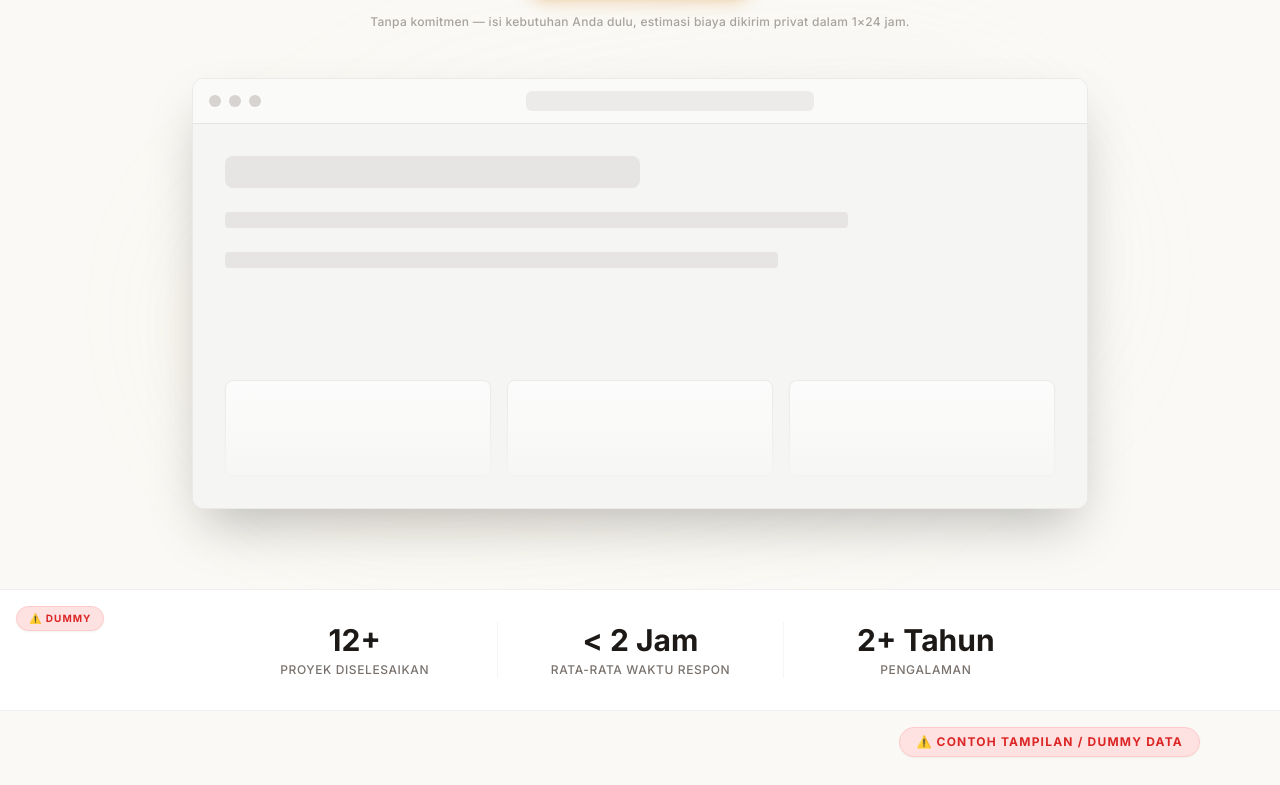
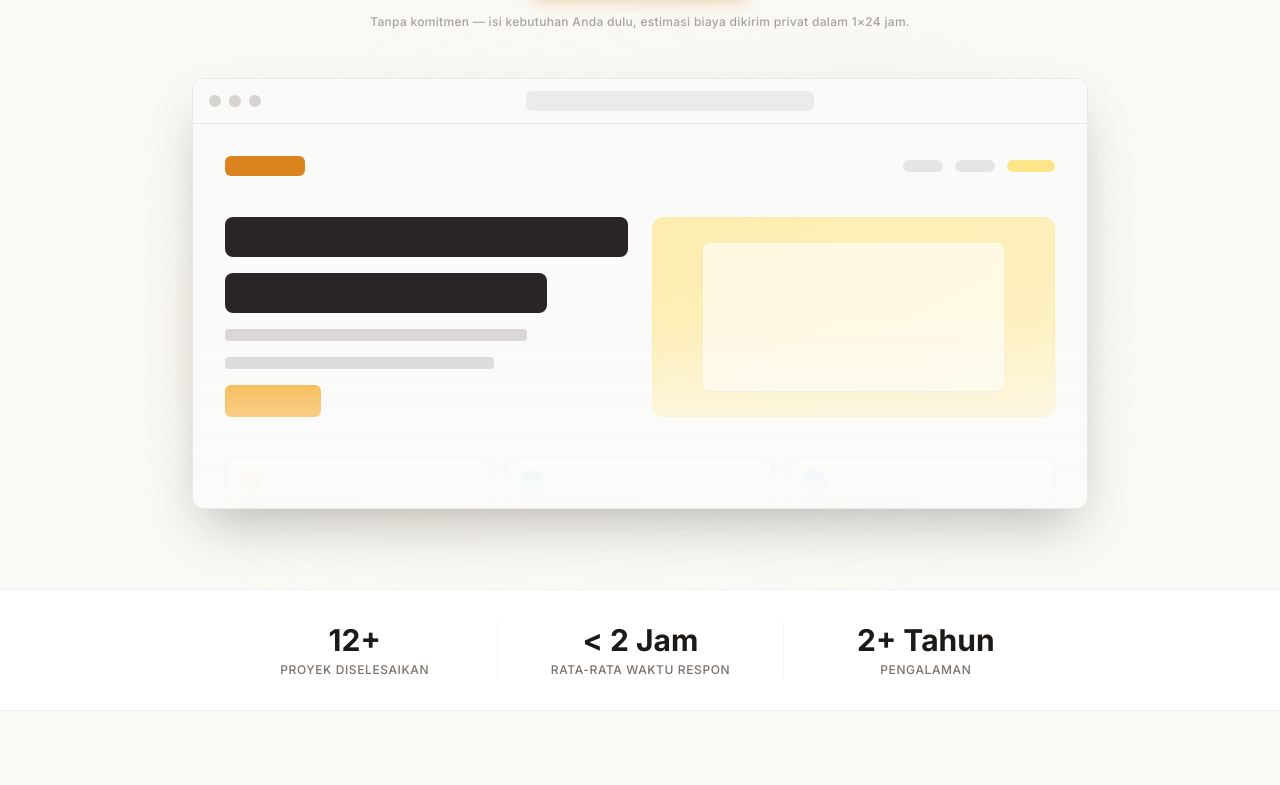
Before and after one commit to indrabaydhowi/client-onboarding-discovery-form, a Next.js app: page / in a window 1280 px wide. Shown: the part 555-1340 px from the top of the page. Built offline with nearby package versions, Linux system fonts and the light colour scheme.

Commit message:
chore(ui): remove watermarks and implement realistic hero mockup

```diff
--- a/src/app/page.tsx
+++ b/src/app/page.tsx
@@ -3,7 +3,7 @@
 import React from 'react';
 
 import { projectTypes, additionalFeatures } from '@/config/onboardingData';
-import { dummyPrices, whyChooseMe, dummyTestimonials, dummyStats, SHOW_DUMMY_WATERMARK } from '@/config/dummyData';
+import { dummyPrices, whyChooseMe, dummyTestimonials, dummyStats } from '@/config/dummyData';
 import ProjectCard from '@/components/ui/ProjectCard';
 import FeatureCard from '@/components/ui/FeatureCard';
 import { useFormContext } from '@/context/FormContext';
@@ -175,29 +175,57 @@ export default function HomePage() {
                 <div className="w-3 h-3 rounded-full bg-stone-300"></div>
                 <div className="mx-auto w-1/3 h-5 bg-stone-200/70 rounded-md"></div>
               </div>
-              {/* Browser Content (Wireframe) */}
-              <div className="h-64 sm:h-80 lg:h-96 bg-stone-100 p-8 flex flex-col gap-6 relative overflow-hidden">
-                <div className="w-1/2 h-8 bg-stone-200 rounded-lg"></div>
-                <div className="w-3/4 h-4 bg-stone-200 rounded"></div>
-                <div className="w-2/3 h-4 bg-stone-200 rounded"></div>
-                <div className="mt-auto grid grid-cols-3 gap-4">
-                  <div className="h-24 bg-white rounded-lg border border-stone-200 shadow-sm"></div>
-                  <div className="h-24 bg-white rounded-lg border border-stone-200 shadow-sm"></div>
-                  <div className="h-24 bg-white rounded-lg border border-stone-200 shadow-sm"></div>
+              {/* Browser Content (Realistic Mockup) */}
+              <div className="h-64 sm:h-80 lg:h-96 bg-stone-50 p-6 sm:p-8 flex flex-col gap-6 relative overflow-hidden">
+                {/* Mock Header */}
+                <div className="flex justify-between items-center pb-4 border-b border-stone-100">
+                  <div className="w-20 h-5 bg-amber-600/90 rounded-md"></div>
+                  <div className="flex gap-3">
+                    <div className="w-10 h-3 bg-stone-200 rounded-full"></div>
+                    <div className="w-10 h-3 bg-stone-200 rounded-full"></div>
+                    <div className="w-12 h-3 bg-amber-200 text-amber-800 rounded-full"></div>
+                  </div>
                 </div>
-                <div className="absolute inset-0 bg-gradient-to-t from-stone-100 via-transparent to-transparent z-10"></div>
+                {/* Mock Hero */}
+                <div className="flex gap-6 items-center flex-grow">
+                  <div className="w-1/2 space-y-4">
+                    <div className="w-full h-8 sm:h-10 bg-stone-800 rounded-lg"></div>
+                    <div className="w-4/5 h-8 sm:h-10 bg-stone-800 rounded-lg"></div>
+                    <div className="w-3/4 h-3 bg-stone-300 rounded mt-4"></div>
+                    <div className="w-2/3 h-3 bg-stone-300 rounded"></div>
+                    <div className="w-24 h-8 bg-amber-500 rounded-md mt-4"></div>
+                  </div>
+                  <div className="w-1/2 h-full bg-amber-100 rounded-xl border border-amber-200/50 flex items-center justify-center overflow-hidden relative">
+                     <div className="absolute inset-0 bg-gradient-to-br from-amber-300/20 to-transparent"></div>
+                     <div className="w-3/4 h-3/4 bg-white/60 rounded-lg shadow-sm border border-white/50 backdrop-blur-sm"></div>
+                  </div>
+                </div>
+                {/* Mock Features */}
+                <div className="mt-auto grid grid-cols-3 gap-4 pt-4">
+                  <div className="h-20 sm:h-24 bg-white rounded-xl border border-stone-200 shadow-sm p-3 flex flex-col gap-2">
+                    <div className="w-6 h-6 bg-amber-100 rounded-full"></div>
+                    <div className="w-1/2 h-2.5 bg-stone-300 rounded-full"></div>
+                    <div className="w-3/4 h-1.5 bg-stone-200 rounded-full"></div>
+                  </div>
+                  <div className="h-20 sm:h-24 bg-white rounded-xl border border-stone-200 shadow-sm p-3 flex flex-col gap-2">
+                    <div className="w-6 h-6 bg-emerald-100 rounded-full"></div>
+                    <div className="w-1/2 h-2.5 bg-stone-300 rounded-full"></div>
+                    <div className="w-3/4 h-1.5 bg-stone-200 rounded-full"></div>
+                  </div>
+                  <div className="h-20 sm:h-24 bg-white rounded-xl border border-stone-200 shadow-sm p-3 flex flex-col gap-2">
+                    <div className="w-6 h-6 bg-blue-100 rounded-full"></div>
+                    <div className="w-1/2 h-2.5 bg-stone-300 rounded-full"></div>
+                    <div className="w-3/4 h-1.5 bg-stone-200 rounded-full"></div>
+                  </div>
+                </div>
+                <div className="absolute inset-0 bg-gradient-to-t from-stone-50 via-transparent to-transparent z-10 pointer-events-none"></div>
               </div>
             </div>
           </motion.div>
         </section>
 
         {/* STATS BAR */}
-        <section className="border-y border-stone-200/60 bg-white relative">
-          {SHOW_DUMMY_WATERMARK && (
-            <div className="absolute top-4 left-4 bg-red-100 text-red-600 px-3 py-1 rounded-full text-[10px] font-bold tracking-widest border border-red-200 z-20 uppercase shadow-sm">
-              ⚠️ Dummy
-            </div>
-          )}
+        <section className="border-y border-stone-200/60 bg-white">
           <div className="max-w-4xl mx-auto px-5 py-8 grid grid-cols-3 divide-x divide-stone-100 text-center relative z-10">
             {dummyStats.map((stat, i) => (
               <div key={i} className="flex flex-col items-center justify-center space-y-1">
@@ -210,11 +238,6 @@ export default function HomePage() {
 
         {/* SERVICES SECTION */}
         <section className="py-20 px-5 sm:px-8 max-w-6xl mx-auto space-y-10 relative">
-          {SHOW_DUMMY_WATERMARK && (
-            <div className="absolute top-4 right-4 bg-red-100 text-red-600 px-4 py-1.5 rounded-full text-xs font-bold tracking-widest border border-red-200 z-20 uppercase shadow-sm">
-              ⚠️ Contoh Tampilan / Dummy Data
-            </div>
-          )}
           <div className="text-center space-y-3 relative z-10">
             <h2 className="text-3xl font-bold text-stone-900 tracking-tight font-display">Layanan yang Tersedia</h2>
             <p className="text-stone-500">Pilih dari layanan inti ini, dan sesuaikan dengan kebutuhan Anda nanti.</p>
@@ -230,11 +253,6 @@ export default function HomePage() {
                   <span className="inline-flex px-3 py-1 bg-amber-50 text-amber-950 text-xs font-semibold rounded-md border border-amber-200/60">
                     {dummyPrices[project.id]}
                   </span>
-                  {SHOW_DUMMY_WATERMARK && (
-                    <span className="inline-flex px-2 py-0.5 bg-red-100 text-red-600 text-[9px] font-bold tracking-widest border border-red-200 uppercase rounded-sm shadow-sm">
-                      DUMMY
-                    </span>
-                  )}
                 </div>
               </div>
             ))}
@@ -268,11 +286,6 @@ export default function HomePage() {
 
         {/* PROJECTS / SOCIAL PROOF */}
         <section id="projects" className="py-24 px-5 sm:px-8 max-w-6xl mx-auto space-y-12 relative">
-          {SHOW_DUMMY_WATERMARK && (
-            <div className="absolute top-4 left-1/2 -translate-x-1/2 bg-red-100 text-red-600 px-4 py-1.5 rounded-full text-xs font-bold tracking-widest border border-red-200 z-20 uppercase shadow-sm">
-              ⚠️ Contoh Tampilan / Dummy Data
-            </div>
-          )}
           <div className="text-center space-y-3 relative z-10">
             <h2 className="text-3xl font-bold text-stone-900 tracking-tight font-display">Beberapa Proyek yang Sudah Saya Kerjakan</h2>
             <p className="text-stone-500">Hasil kolaborasi dengan klien-klien luar biasa.</p>
--- a/src/config/dummyData.ts
+++ b/src/config/dummyData.ts
@@ -1,9 +1,5 @@
 // DUMMY_DATA — REPLACE_BEFORE_LAUNCH
 // File ini berisi semua data dummy untuk keperluan tampilan awal (Landing Page).
-// Pastikan untuk mengganti data ini dengan data asli sebelum rilis publik.
-
-export const SHOW_DUMMY_WATERMARK = true;
-
 export const dummyPrices: Record<string, string> = {
   "landing-page": "mulai dari Rp 1.500.000",
   "company-profile": "mulai dari Rp 3.500.000",
```
